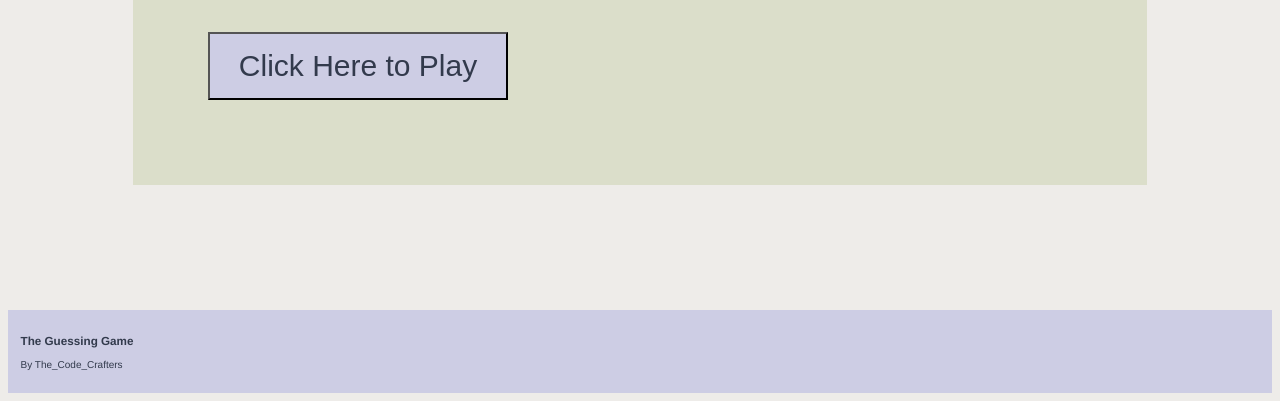
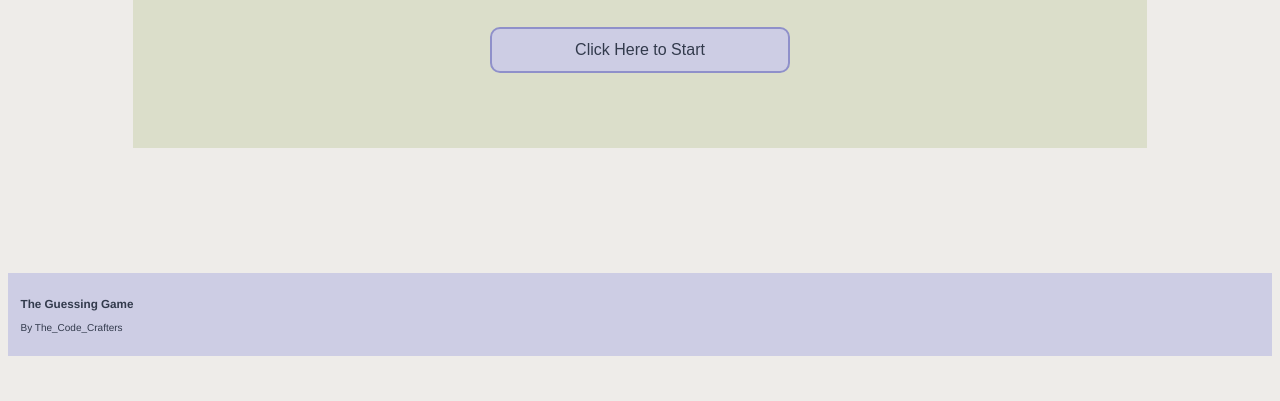
Before and after one commit to Albacosi/The_Guessing_Game, a plain HTML site: page gamepage.html in a window 1280 px wide. Shown: the part 431-832 px from the top of the page. After the commit the page ends 800 px from the top, so only its background shows below. Drawn offline with Linux system fonts and the light colour scheme.

Commit message:
chaging style elements

```diff
--- a/gamepage.html
+++ b/gamepage.html
@@ -26,7 +26,7 @@
 
     <div class="pageTitle">
         <h1> The Guessing Game</h1>
-        <button onclick="startGame()">Click Here to Play </button>
+        <button onclick="startGame()" class="gamepage-button">Click Here to Start </button>
     </div>
 
     <div class="footer">
--- a/style.css
+++ b/style.css
@@ -140,3 +140,18 @@ body {
   padding: 25px 15px;
   border-radius: 14px;
 }
+
+.gamepage-button{
+  display: block; margin: 0 auto;
+  padding: 12px 24px;
+  font-size: 16px;
+  border: 2px solid #8F90CA;
+  border-radius: 10px;
+  background-color: #CDCDE4;
+  color: #323A4C;
+  transition: background-color 0.3s;
+}
+
+.gamepage-button button:hover {
+  background-color: #8F90CA;
+ }
```
